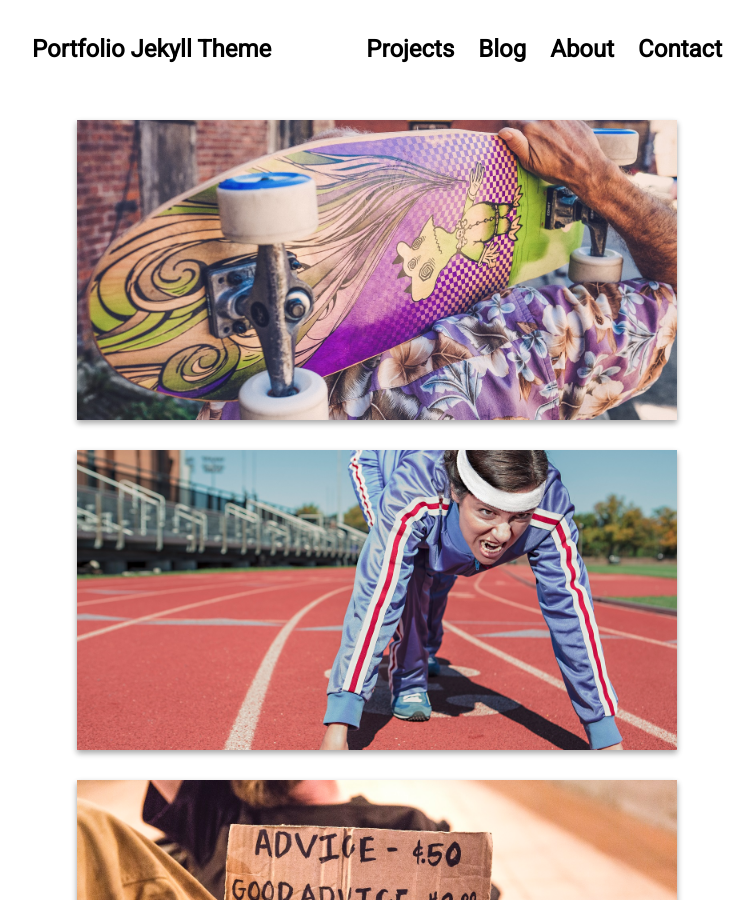
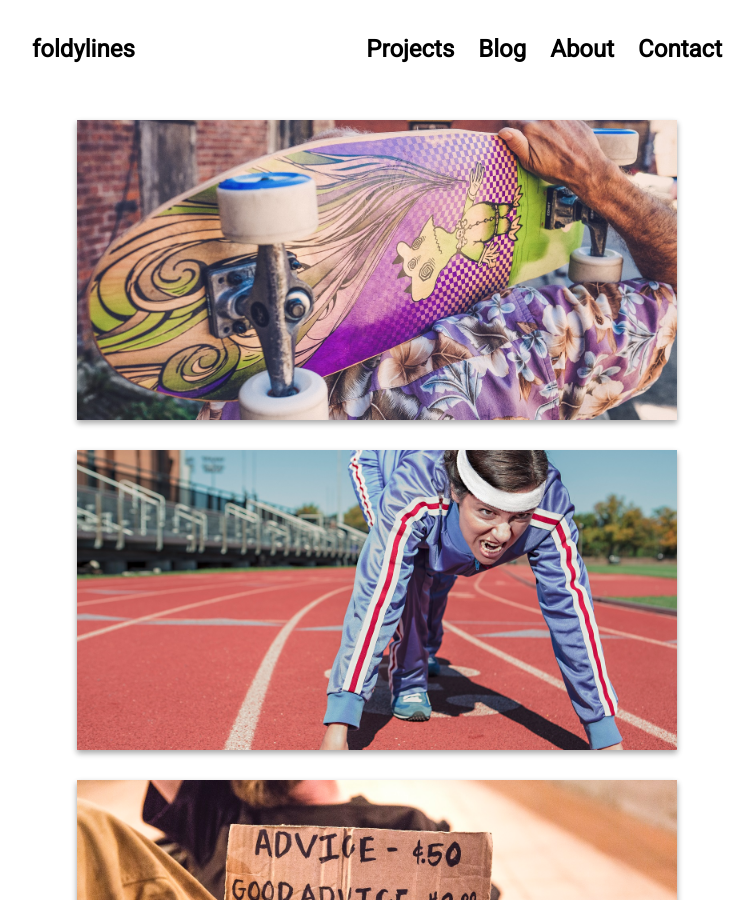
Before and after one commit to foldylines/foldylines.github.io, a Jekyll site: the page built from index.md, in a window 1280 px wide and 900 px high. Shown: the whole window, without its empty margins (263-1017 px from the left). Built offline with Jekyll 4.4.1, drawn with Linux system fonts in a browser that asks for light colours; nearby versions of some CDN libraries.

Commit message:
Update _config.yml

```diff
--- a/_config.yml
+++ b/_config.yml
@@ -7,6 +7,6 @@ plugins:   [jekyll-sitemap, jekyll-feed,  jekyll-seo-tag]
 
 # Customise atom feed settings (this is where Jekyll-Feed gets configuration information)
 
-title:		   "Portfolio Jekyll Theme"
-description: "Powered by Jekyll and GitHub Pages"
-author:      "Paul Le"
+title:		   "foldylines"
+description: "You weren't supposed to look at the description!"
+author:      "foldylines"
```
